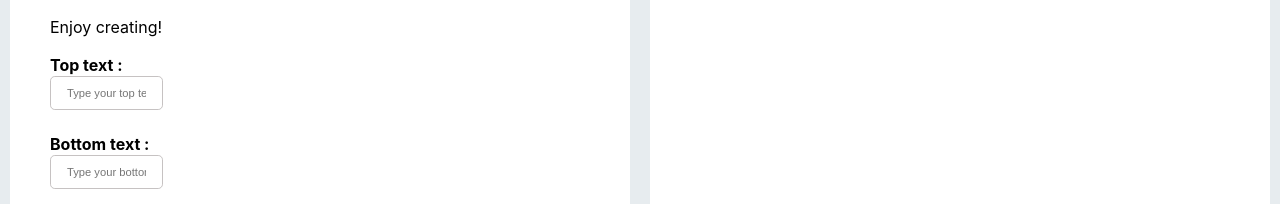
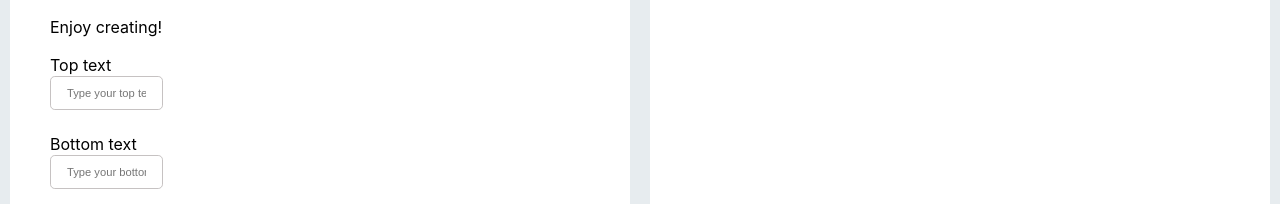
Before and after one commit to chenfran/react-meme-generator, a React app: page / in a window 1280 px wide. Shown: the part 636-840 px from the top of the page. Built offline with nearby package versions, Linux system fonts and the light colour scheme; no server answers.

Commit message:
Remove styling for the top and bottom text

```diff
--- a/src/App.js
+++ b/src/App.js
@@ -78,8 +78,9 @@ export default function App() {
               <div>
                 <div>
                   <label htmlFor="Top text">
-                    <span style={{ fontWeight: 'bold' }}>Top text : </span>
-                    {topText}{' '}
+                    Top text
+                    {/* <span style={{ fontWeight: 'bold' }}>Top text : </span>
+                    {topText}{' '} */}
                   </label>
                   <br />
                   <input
@@ -91,8 +92,9 @@ export default function App() {
                   <br />
                   <br />
                   <label htmlFor="Bottom text">
-                    <span style={{ fontWeight: 'bold' }}>Bottom text : </span>
-                    {bottomText}
+                    Bottom text
+                    {/* <span style={{ fontWeight: 'bold' }}>Bottom text : </span>
+                    {bottomText} */}
                   </label>
                   <br />
                   <input
```
